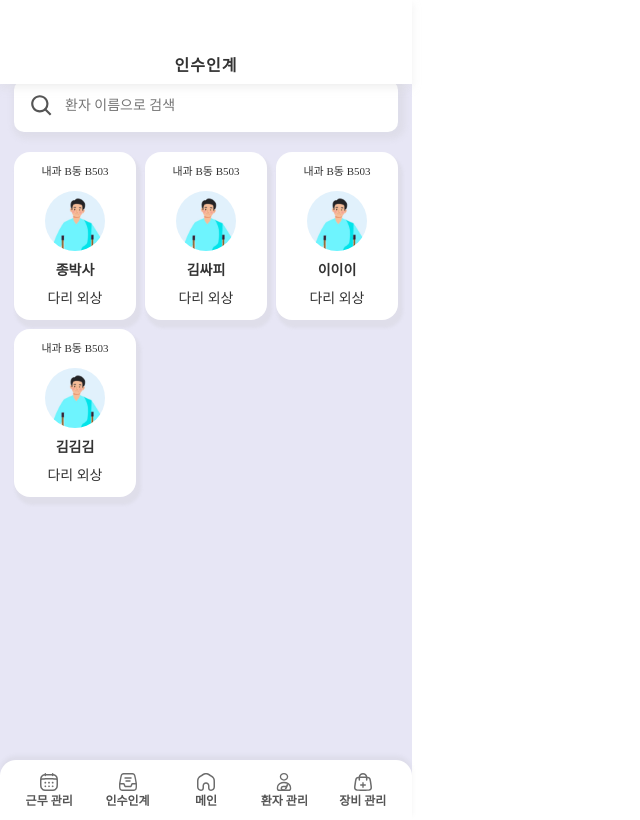
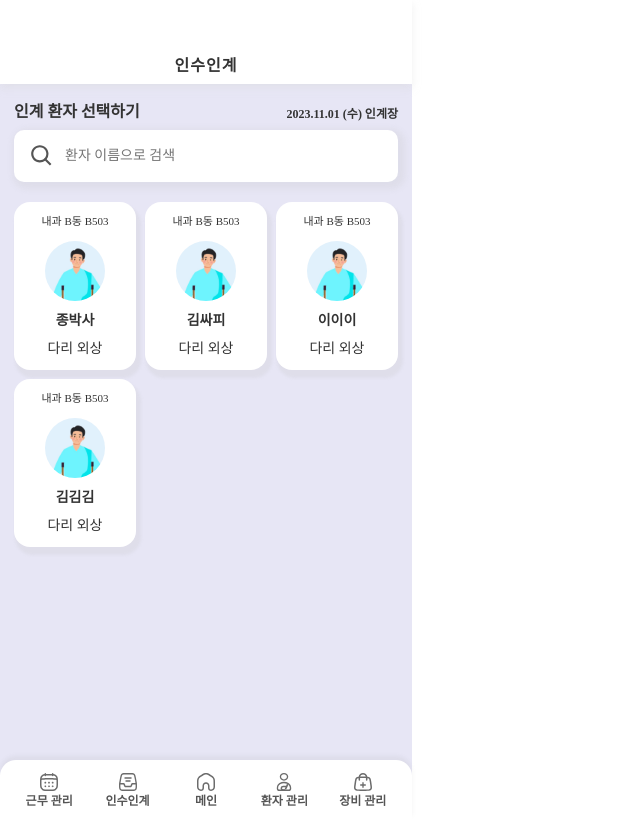
Before and after one commit to sojeong025/BeNurse, a React (Vite) app in the folder Frontend/BeNurse/: page /handover-write in a window 1280 px wide. Shown: the whole page, without its empty margins (0-640 px from the left). Built offline with nearby package versions, Linux system fonts and the light colour scheme; no server answers; a web font is replaced by a local one.

Commit message:
fix: HandOverWrite page top margin
Change-Id: Id236277a6de37523e8c0008d2d82c23a0a858789

```diff
--- a/Frontend/BeNurse/src/pages/HandOverPage/HandOverWritePage.jsx
+++ b/Frontend/BeNurse/src/pages/HandOverPage/HandOverWritePage.jsx
@@ -58,7 +58,7 @@ export default function HandOverWritePage() {
       <div
         style={{
           marginTop: "30px",
-          paddingTop: "24px",
+          paddingTop: "74px",
           width: "calc(100% - 28px)",
         }}
       >
```
